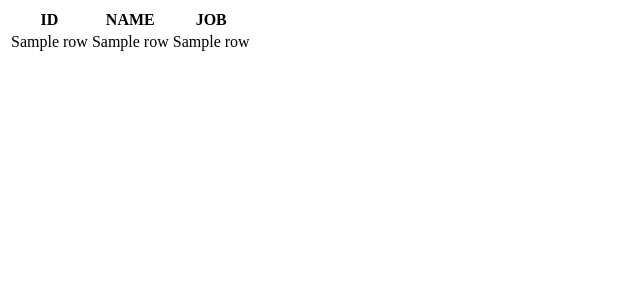
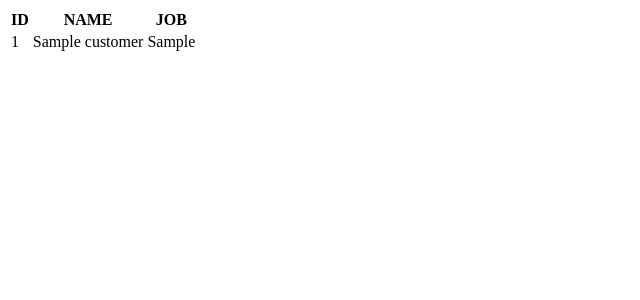
Before and after one commit to prashanthisoundarajan11/Flask_API, a Flask app: template profiler/templates/userid.html in a window 1280 px wide. Shown: the top 300 px of the page, without its empty margins (0-640 px from the left). Run offline with Flask 2, Linux system fonts and the light colour scheme; the template is opened without the code that fills it: most values are stand-ins (such as "Sample title", 1, 10 or a date in 2020).

Commit message:
updated files

```diff
--- a/profiler/app.py
+++ b/profiler/app.py
@@ -21,7 +21,10 @@ def index():
     all_todos = todos.find()
     return render_template('index.html', todos=all_todos)
 
-@app.route('/<int:user_id>',  methods=['GET'])
+@app.route('/<user_id>',  methods=['GET'])
 def get_user(user_id):
- 	details = todos.find({'customer_Id': 1})
- 	return render_template('userid.html', unique_customer=details)
+	myquery = { "customer_Id": user_id }
+	details = todos.find(myquery)
+	for detail in details:
+		print(detail)
+	return render_template('userid.html', customer=detail)
--- a/profiler/templates/userid.html
+++ b/profiler/templates/userid.html
@@ -8,13 +8,11 @@
             </tr>
             </thead>
             <tbody>
-            {% for row in unique_customer %}
-                <tr>
-                <td>{{ row[1] }}</td>
-                <td>{{ row[2] }}</td>
-                <td>{{ row[3] }}</td>
-                </tr>
-            {% endfor %}
+                    <tr>
+                    <td>{{ customer['customer_Id'] }} </td>
+                    <td>{{ customer['customer_Name']}}</td>
+                    <td>{{ customer['customer_Job']}}</td>
+                    </tr>
             </tbody>
            </table>
      </form>
```
